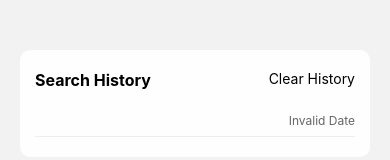
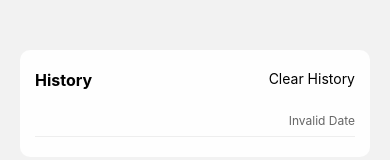
Before and after one commit to arashmeester/google-map, a React Native app: screen /Home in a window 390 px wide. Shown: the part 669-829 px from the top of the page. Built offline with nearby package versions, Linux system fonts and the light colour scheme.

Commit message:
:fire: change wording :fire:

```diff
--- a/components/MapView.tsx
+++ b/components/MapView.tsx
@@ -134,7 +134,7 @@ export default function FullScreenMap() {
             }}
           >
             <View>
-              <Text style={styles.historyTitle}>Search History</Text>
+              <Text style={styles.historyTitle}>History</Text>
             </View>
             <View>
               <TouchableOpacity onPress={() => setSearchHistory([])}>
```
